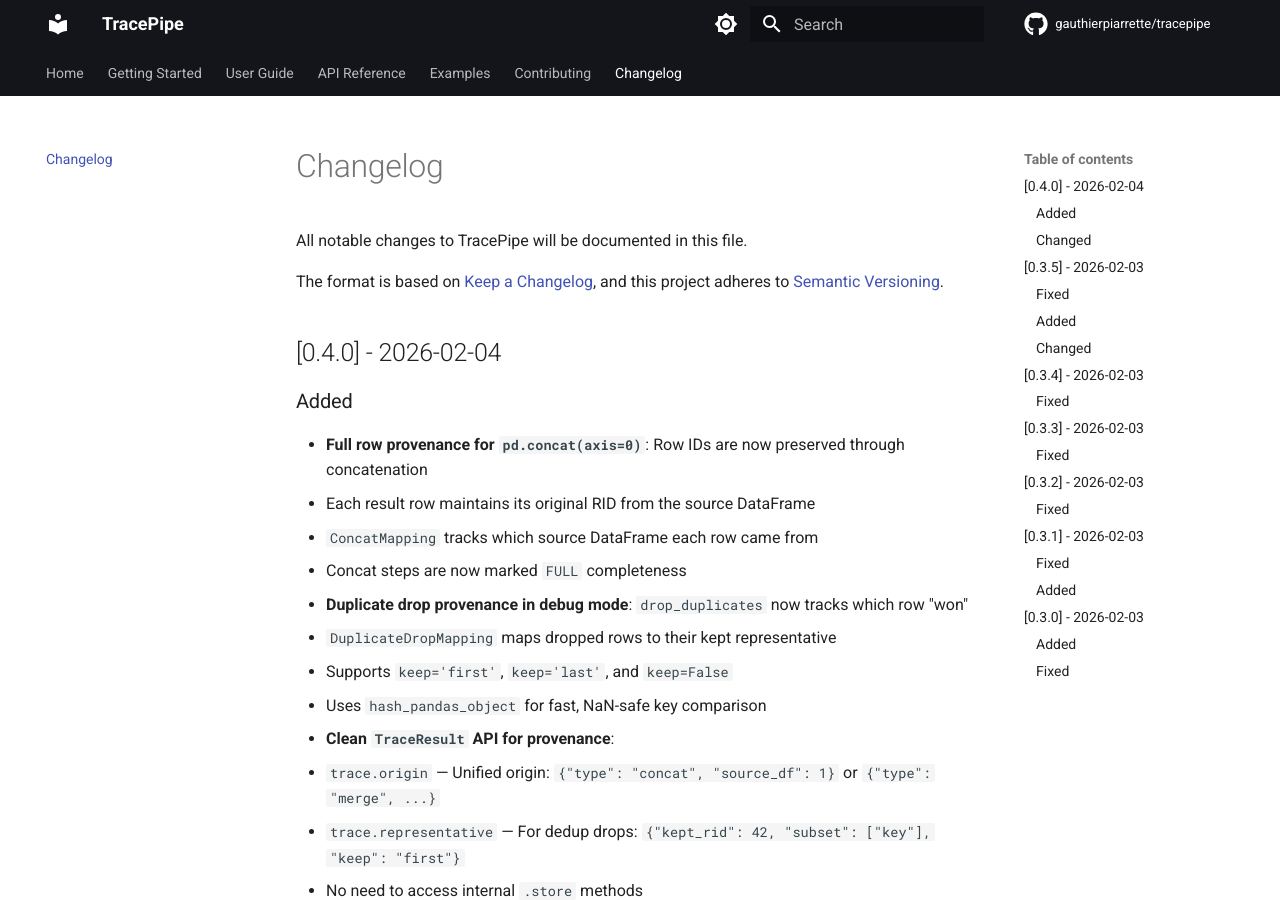
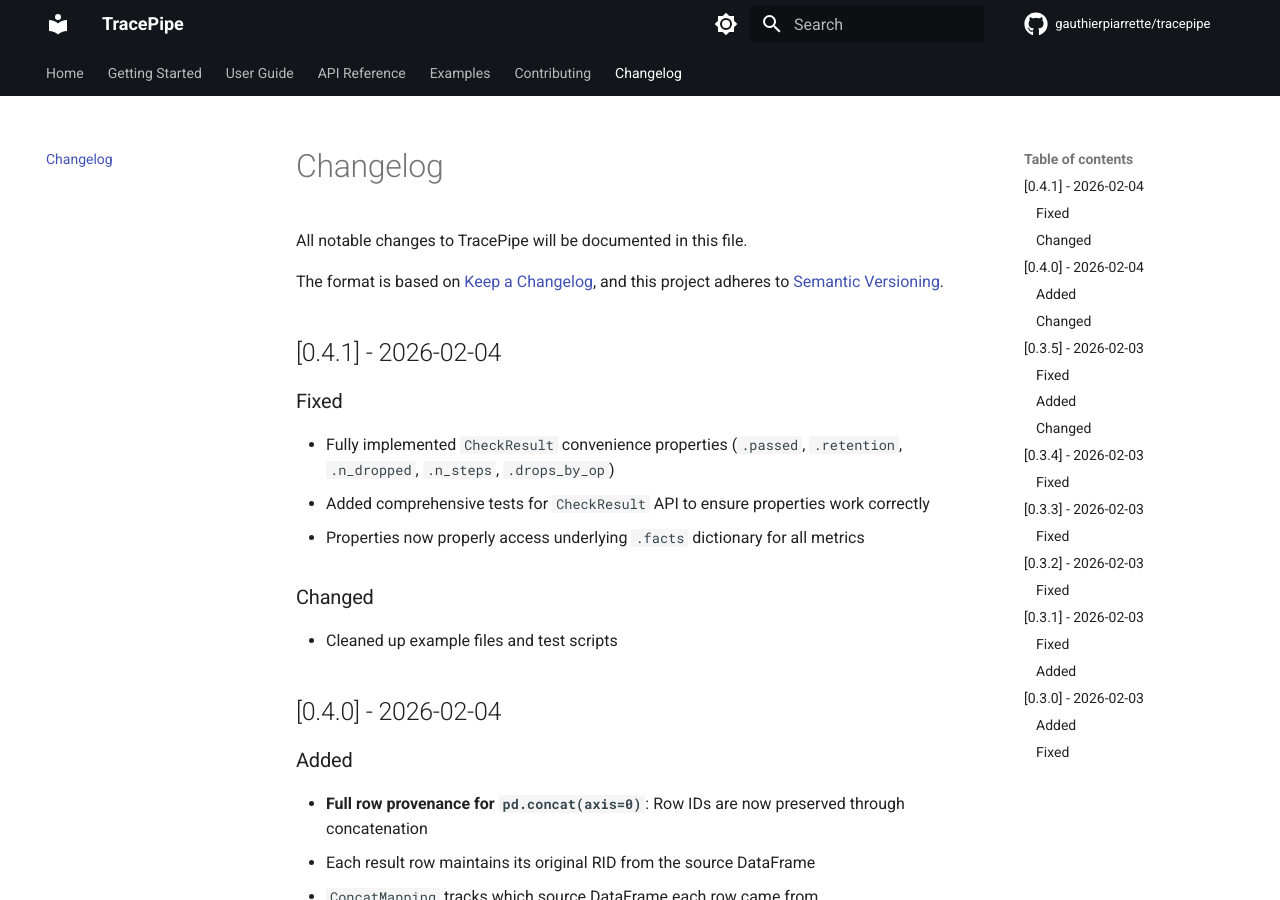
Before and after one commit to gauthierpiarrette/tracepipe, an MkDocs documentation site: the page built from docs/changelog.md, in a window 1280 px wide and 900 px high. Built offline with MkDocs 1.6.1 and Material for MkDocs 9.7.7, drawn with Linux system fonts in a browser that asks for light colours; comment, search, counter and statistics services are not loaded.

Commit message:
Add 0.4.1 changelog entry

```diff
--- a/docs/changelog.md
+++ b/docs/changelog.md
@@ -4,6 +4,16 @@
 
 The format is based on [Keep a Changelog](https://keepachangelog.com/en/1.0.0/),
 and this project adheres to [Semantic Versioning](https://semver.org/spec/v2.0.0.html).
+
+## [0.4.1] - 2026-02-04
+
+### Fixed
+- Fully implemented `CheckResult` convenience properties (`.passed`, `.retention`, `.n_dropped`, `.n_steps`, `.drops_by_op`)
+- Added comprehensive tests for `CheckResult` API to ensure properties work correctly
+- Properties now properly access underlying `.facts` dictionary for all metrics
+
+### Changed
+- Cleaned up example files and test scripts
 
 ## [0.4.0] - 2026-02-04
 
```
Also changed, not shown: CHANGELOG.md (+10 -0 lines).
